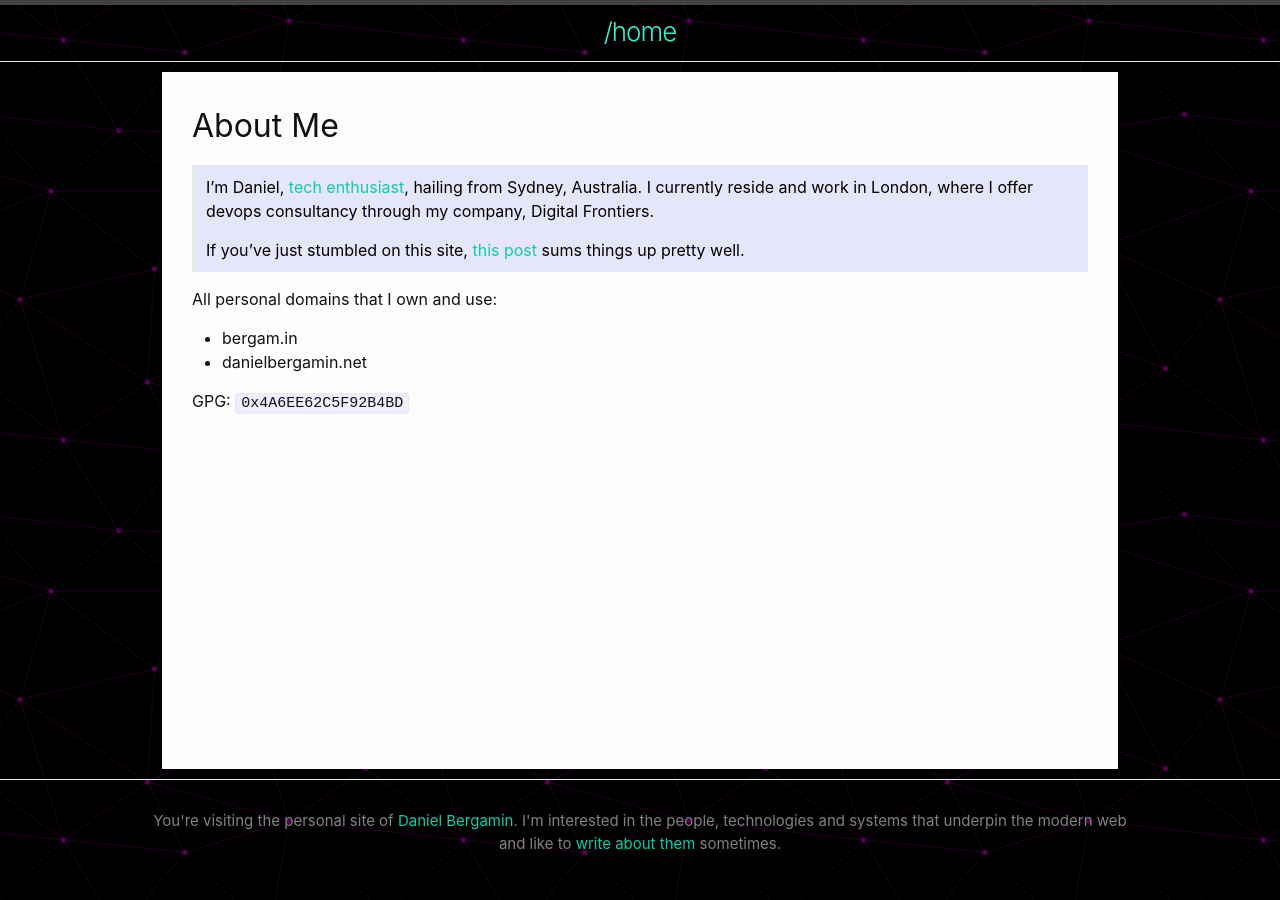
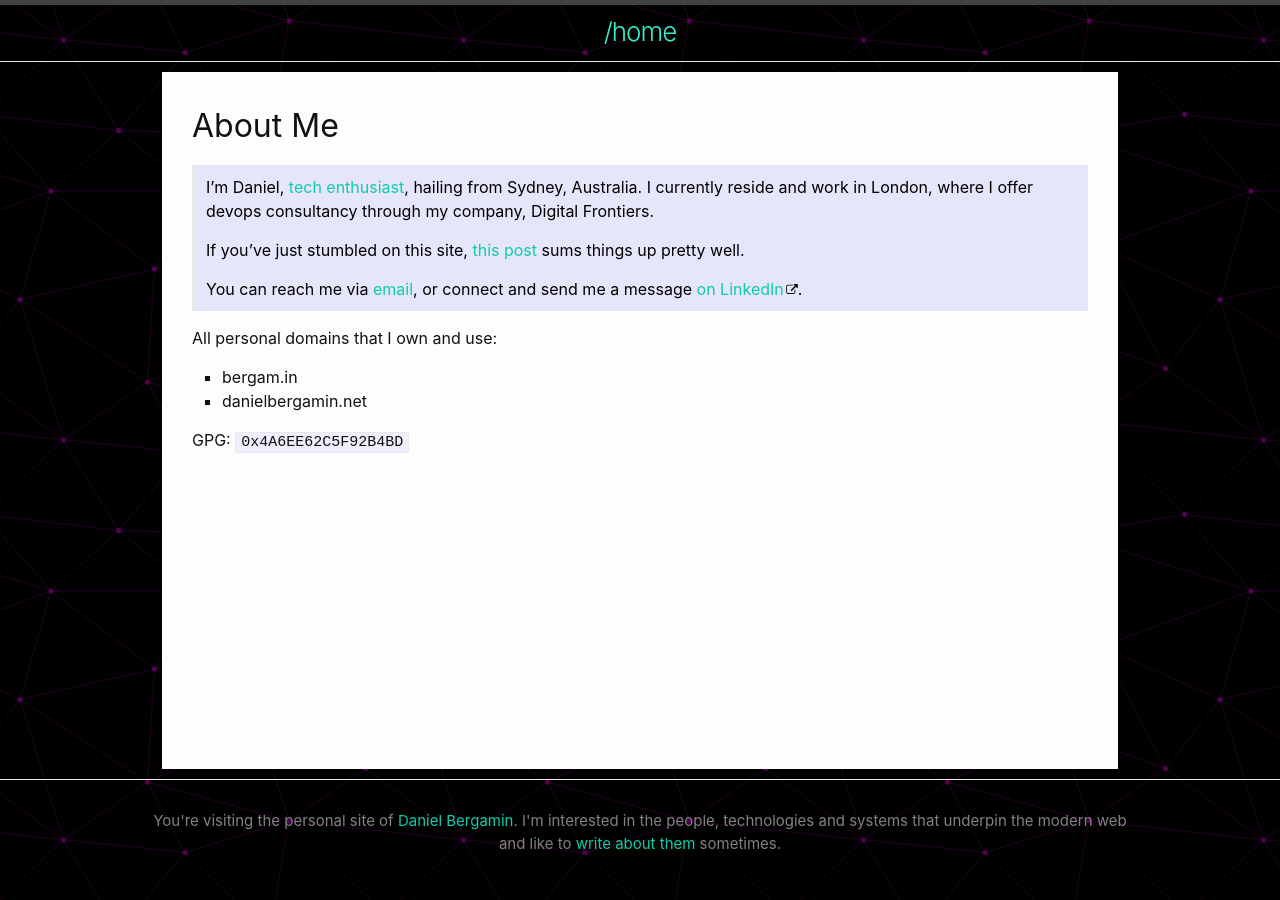
Before and after one commit to dbergamin/dbergamin-personal-site, a Jekyll site: the page built from site/about.markdown, in a window 1280 px wide. Built offline with Jekyll 4.4.1, drawn with Linux system fonts in a browser that asks for light colours.

Commit message:
Quality of life updates, small revision to an old post

```diff
--- a/site/_includes/footer.html
+++ b/site/_includes/footer.html
@@ -1,7 +1,7 @@
 <footer class="site-footer">
   <div class="site-footer-content">
     <data class="u-url" href="{{ "/" | relative_url }}"></data>
-    <p>You're visiting the personal site of <a href="/cv.html">Daniel Bergamin</a>. I'm interested in the people, technologies
+    <p>You're visiting the personal site of <a href="/about.html">Daniel Bergamin</a>. I'm interested in the people, technologies
       and systems that underpin the modern web and like to <a href="/blog.html">write about them</a> sometimes.</p>
   </div>
 </footer>
--- a/site/_posts/2020-02-06-about-this-site.markdown
+++ b/site/_posts/2020-02-06-about-this-site.markdown
@@ -11,10 +11,11 @@ I've been obsessed with the web as a platform since discovering the wonders of G
 
 The tech stack here is as plain as practical; with the blog powered by [Jekyll][jekyll-gh] and a bunch of static pages built with HTML5, CSS3 (compiled from SCSS to help keep things consistant) and a little bit of [Vanilla JS][vanilla-js]. The Jekyll minima theme provided an excellent foundation to get started, which I've trimmed down where possible. Page weight is light enough to keep things unminified for the curious, while still loading in a snappy fashion.
 
-In time, I hope for this site to carry a bit of that early internet, personal page spirit forward. The source for this site and build pipelines is all available on [Github][github-dbergamin-personal-site] under the MIT license - please feel free to copy and re-use anything as you please.
+In time, I hope for this site to carry a bit of that early internet, personal page spirit forward. The source for this site and build pipelines is all available on [Github][github-dbergamin-personal-site] under the MIT license - please feel free to copy and re-use anything as you please. I myself lifted the Cloudformation for the web infrastructure and deploy pipelines from [jenseickmeyer's][jenseickmeyer] excellent resource.
 
 [euro-bike-touring]:              https://www.sheldonbrown.com/euhansen.html
 [susans-sourdough]:               http://www.wildyeastblog.com/what-its-about/
 [jekyll-gh]:                      https://github.com/jekyll/jekyll
 [vanilla-js]:                     http://vanilla-js.com/
 [github-dbergamin-personal-site]: https://github.com/dbergamin/dbergamin-personal-site
+[jenseickmeyer]:                  https://github.com/jenseickmeyer/cloudformation-templates
--- a/site/_sass/minima/_base.scss
+++ b/site/_sass/minima/_base.scss
@@ -70,6 +70,8 @@ img {
   background-size: cover;
 }
 
+
+
 /**
  * Figures
  */
@@ -86,6 +88,10 @@ figcaption {
 /**
  * Lists
  */
+ul {
+  list-style: square;
+}
+
 ul, ol {
   margin-left: $spacing-unit;
 }
@@ -214,7 +220,6 @@ pre {
 /**
  * Icons
  */
-
 .svg-icon {
     width: 16px;
     height: 16px;
@@ -295,3 +300,21 @@ table {
   text-decoration: none;
   cursor: pointer;
 }
+
+
+
+/**
+ * Custom indentations
+ */
+
+.indent-1 {
+  margin-left: $spacing-unit;
+}
+
+.indent-2 {
+  margin-left: $spacing-unit * 2;
+}
+
+.indent-3 {
+  margin-left: $spacing-unit * 3;
+}
--- a/site/about.markdown
+++ b/site/about.markdown
@@ -7,6 +7,8 @@ title: About Me
 >I'm Daniel, [tech enthusiast][cv], hailing from Sydney, Australia. I currently reside and work in London, where I offer devops consultancy through my company, Digital Frontiers.
 >
 >If you've just stumbled on this site, [this post][getting-started] sums things up pretty well.
+>
+>You can reach me via [email][mailto], or connect and send me a message [on LinkedIn][linkedin].
 
 All personal domains that I own and use:
 - bergam.in
@@ -15,5 +17,7 @@ All personal domains that I own and use:
 GPG: `0x4A6EE62C5F92B4BD`
 
 
-[cv]: {% link cv.markdown %}
-[getting-started]: {% link _posts/2020-02-06-about-this-site.markdown %}
+[cv]:               {% link cv.markdown %}
+[getting-started]:  {% link _posts/2020-02-06-about-this-site.markdown %}
+[linkedin]:         https://www.linkedin.com/in/daniel-bergamin-10093222/
+[mailto]:           mailto:{{ site.contact_email }}
```
